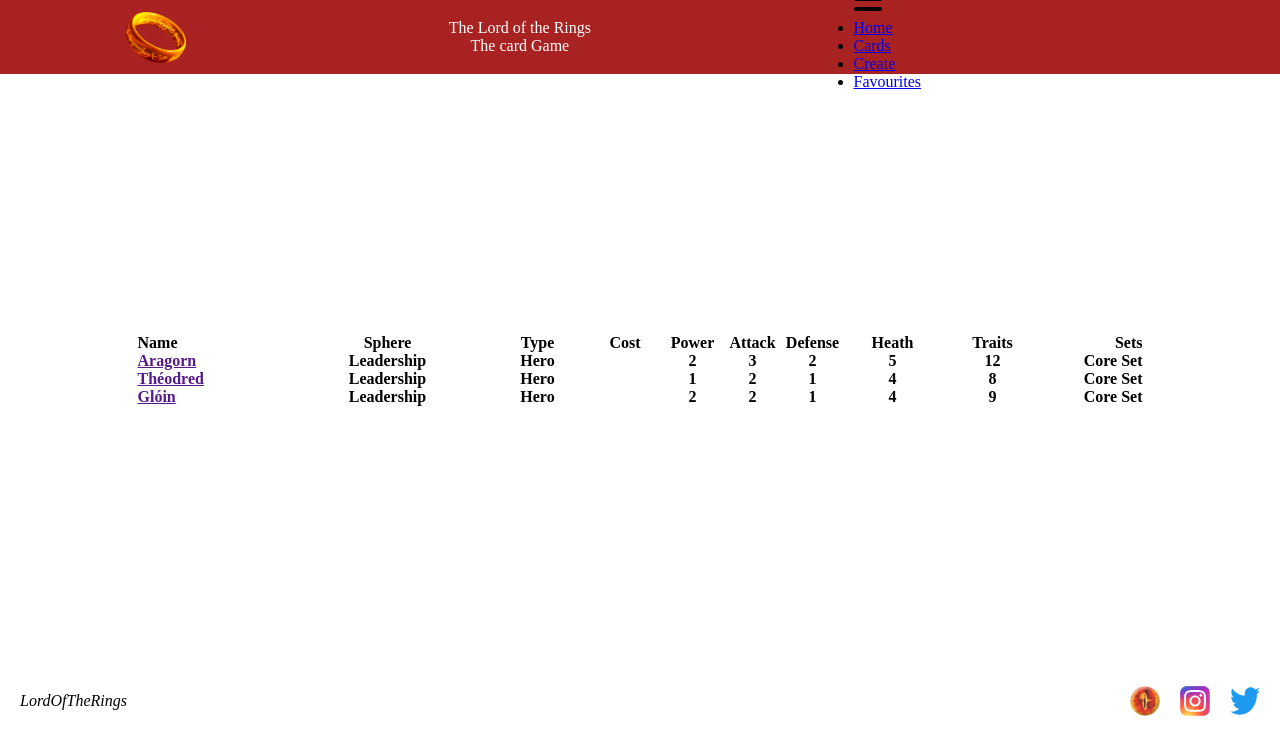
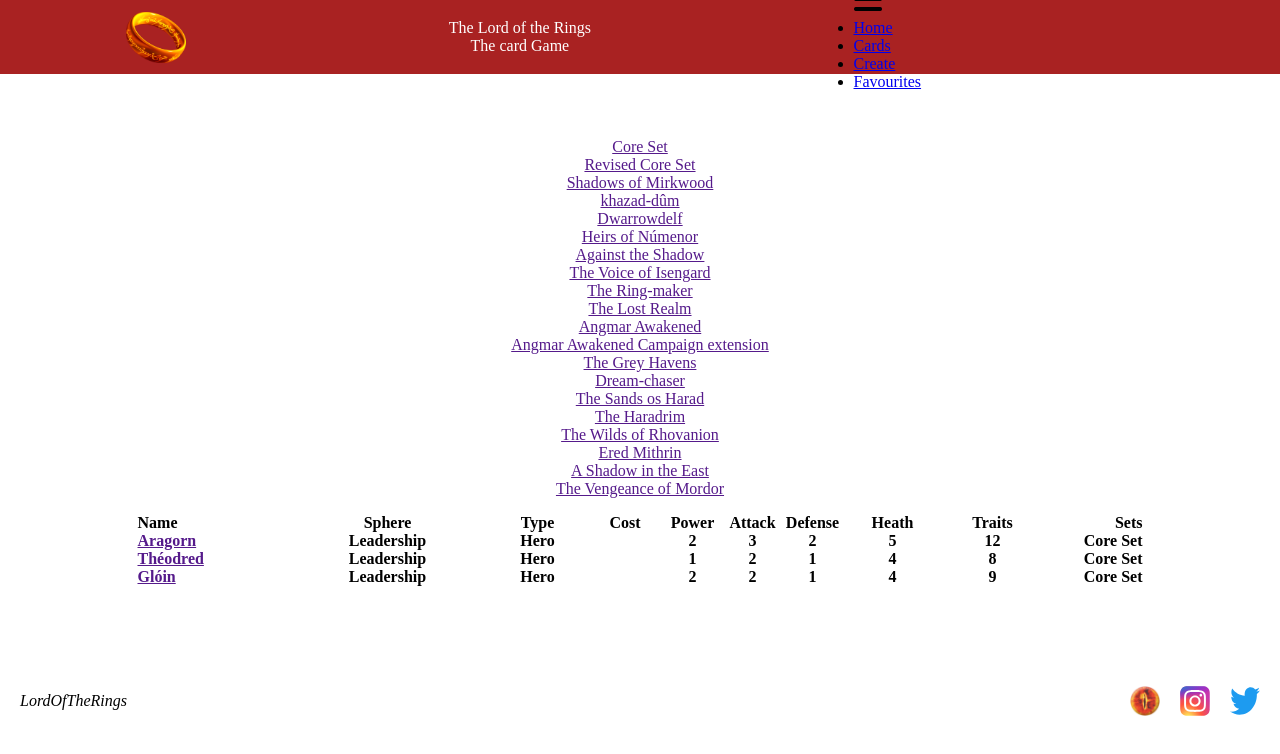
Before and after one commit to isdi-coders-2023/Buttercup-202307-MAD, a React (Vite) app: page / in a window 1280 px wide. Shown: the top 754 px of the page. Built offline with nearby package versions, Linux system fonts and the light colour scheme; a web font is replaced by a local one.

Commit message:
Add card an cads with css and test

```diff
--- a/src/components/card/card.module.scss
+++ b/src/components/card/card.module.scss
@@ -13,6 +13,9 @@
     width: 100px;
     text-align: end;
   }
+}
+.width1024 {
+  display: none;
 }
 @media (min-width: 1024px) {
   .trBody {
@@ -49,4 +52,7 @@
       text-align: end;
     }
   }
+  .width1024 {
+    display: table-cell;
+  }
 }
--- a/src/components/card/card.tsx
+++ b/src/components/card/card.tsx
@@ -5,26 +5,6 @@ type Props = {
   item: CardNoId;
 };
 export function Card({ item }: Props) {
-  if (window.innerWidth > 1023) {
-    return (
-      <>
-        <tr className={styles.trBody}>
-          <th className={styles.name}>
-            <a href="">{item.name}</a>
-          </th>
-          <th className={styles.sphere}>{item.sphere_name}</th>
-          <th className={styles.type}>{item.type_name}</th>
-          <th className={styles.cost}>{item.cost}</th>
-          <th className={styles.power}>{item.willpower}</th>
-          <th className={styles.attack}>{item.attack}</th>
-          <th className={styles.defense}>{item.defense}</th>
-          <th className={styles.heath}>{item.health}</th>
-          <th className={styles.traits}>{item.threat}</th>
-          <th className={styles.sets}>{item.pack_name}</th>
-        </tr>
-      </>
-    );
-  }
   return (
     <>
       <tr className={styles.trBody}>
@@ -33,6 +13,22 @@ export function Card({ item }: Props) {
         </th>
         <th className={styles.sphere}>{item.sphere_name}</th>
         <th className={styles.type}>{item.type_name}</th>
+        <th className={`${styles.cost} ${styles.width1024}`}>{item.cost}</th>
+        <th className={`${styles.willpower} ${styles.width1024}`}>
+          {item.willpower}
+        </th>
+        <th className={`${styles.attack} ${styles.width1024}`}>
+          {item.attack}
+        </th>
+        <th className={`${styles.defense} ${styles.width1024}`}>
+          {item.defense}
+        </th>
+        <th className={`${styles.health} ${styles.width1024}`}>
+          {item.health}
+        </th>
+        <th className={`${styles.threat} ${styles.width1024}`}>
+          {item.threat}
+        </th>
         <th className={styles.sets}>{item.pack_name}</th>
       </tr>
     </>
--- a/src/components/cards/cards.module.scss
+++ b/src/components/cards/cards.module.scss
@@ -7,7 +7,8 @@
   font-size: 1em;
   .navFilter {
     .ul {
-      display: none;
+      text-align: center;
+      list-style: none;
     }
   }
   .table {
@@ -33,17 +34,15 @@
     }
   }
 }
-.tbody:nth-child(odd) {
-  background-color: aquamarine;
+.width1024 {
+  display: none;
 }
 
 @media (min-width: 1024px) {
+  .width1024 {
+    display: table-cell;
+  }
   .main {
-    .navFilter {
-      .ul {
-        display: none;
-      }
-    }
     .table {
       .thead {
         .trThead {
--- a/src/components/cards/cards.tsx
+++ b/src/components/cards/cards.tsx
@@ -16,7 +16,7 @@ const mockStateOne = [
     traits: 'Dúnedain. Noble. Ranger.',
     text: 'Sentinel.\n<b>Response:</b> After Aragorn commits to a quest, spend 1 resource from his resource pool to ready him.',
     flavor:
-      '"I am Aragorn son of Arathorn; and if by life or death I can save you, I will."\n<cite>The Fellowship of the Ring</cite>',
+      '`I am Aragorn son of Arathorn; and if by life or death I can save you, I will.`\n<cite>The Fellowship of the Ring</cite>',
     is_unique: true,
     threat: 12,
     willpower: 2,
@@ -42,9 +42,9 @@ const mockStateOne = [
     code: '01002',
     name: 'Théodred',
     traits: 'Noble. Rohan. Warrior.',
-    text: "<b>Response:</b> After Théodred commits to a quest, choose a hero committed to that quest. Add 1 resource to that hero's resource pool.",
+    text: `<b>Response:</b> After Théodred commits to a quest, choose a hero committed to that quest. Add 1 resource to that hero's resource pool.`,
     flavor:
-      '"Not all is dark. Take courage, Lord of the Mark..."\n<cite>Gandalf, The Two Towers</cite>',
+      '`Not all is dark. Take courage, Lord of the Mark...`\n<cite>Gandalf, The Two Towers</cite>',
     is_unique: true,
     threat: 8,
     willpower: 1,
@@ -90,43 +90,39 @@ const mockStateOne = [
 ];
 
 export function Cards() {
-  if (window.innerWidth > 1023) {
-    return (
-      <>
-        <main className={styles.main}>
-          <nav className={styles.navFilter}>
-            <ul className={styles.ul}></ul>
-          </nav>
-          <table className={styles.table}>
-            <thead className={styles.thead}>
-              <tr className={styles.trThead}>
-                <th className={styles.name}>Name</th>
-                <th className={styles.sphere}>Sphere</th>
-                <th className={styles.type}>Type</th>
-                <th className={styles.cost}>Cost</th>
-                <th className={styles.power}>Power</th>
-                <th className={styles.attack}>Attack</th>
-                <th className={styles.defense}>Defense</th>
-                <th className={styles.heath}>Heath</th>
-                <th className={styles.traits}>Traits</th>
-                <th className={styles.sets}>Sets</th>
-              </tr>
-            </thead>
-            <tbody className={styles.tableBody}>
-              {mockStateOne.map((item: CardNoId) => (
-                <Card key={item.position} item={item}></Card>
-              ))}
-            </tbody>
-          </table>
-        </main>
-      </>
-    );
-  }
+  const expansionList: string[] = [
+    'Core Set',
+    'Revised Core Set',
+    'Shadows of Mirkwood',
+    'khazad-dûm',
+    'Dwarrowdelf',
+    'Heirs of Númenor',
+    'Against the Shadow',
+    'The Voice of Isengard',
+    'The Ring-maker',
+    'The Lost Realm',
+    'Angmar Awakened',
+    'Angmar Awakened Campaign extension',
+    'The Grey Havens',
+    'Dream-chaser',
+    'The Sands os Harad',
+    'The Haradrim',
+    'The Wilds of Rhovanion',
+    'Ered Mithrin',
+    'A Shadow in the East',
+    'The Vengeance of Mordor',
+  ];
   return (
     <>
       <main className={styles.main}>
         <nav className={styles.navFilter}>
-          <ul className={styles.ul}></ul>
+          <ol className={styles.ul}>
+            {expansionList.map((item, index) => (
+              <li key={index}>
+                <a href="">{`${item}`}</a>
+              </li>
+            ))}
+          </ol>
         </nav>
         <table className={styles.table}>
           <thead className={styles.thead}>
@@ -134,12 +130,20 @@ export function Cards() {
               <th className={styles.name}>Name</th>
               <th className={styles.sphere}>Sphere</th>
               <th className={styles.type}>Type</th>
+              <th className={`${styles.cost} ${styles.width1024}`}>Cost</th>
+              <th className={`${styles.power} ${styles.width1024}`}>Power</th>
+              <th className={`${styles.attack} ${styles.width1024}`}>Attack</th>
+              <th className={`${styles.defense} ${styles.width1024}`}>
+                Defense
+              </th>
+              <th className={`${styles.heath} ${styles.width1024}`}>Heath</th>
+              <th className={`${styles.traits} ${styles.width1024}`}>Traits</th>
               <th className={styles.sets}>Sets</th>
             </tr>
           </thead>
           <tbody className={styles.tableBody}>
             {mockStateOne.map((item: CardNoId) => (
-              <Card item={item}></Card>
+              <Card key={item.position} item={item}></Card>
             ))}
           </tbody>
         </table>
```
